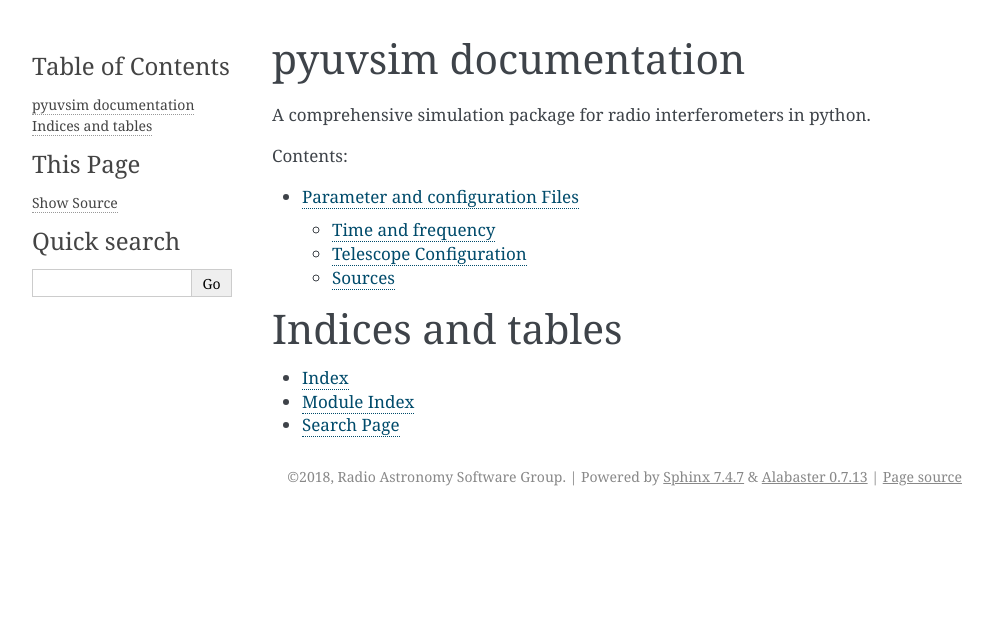
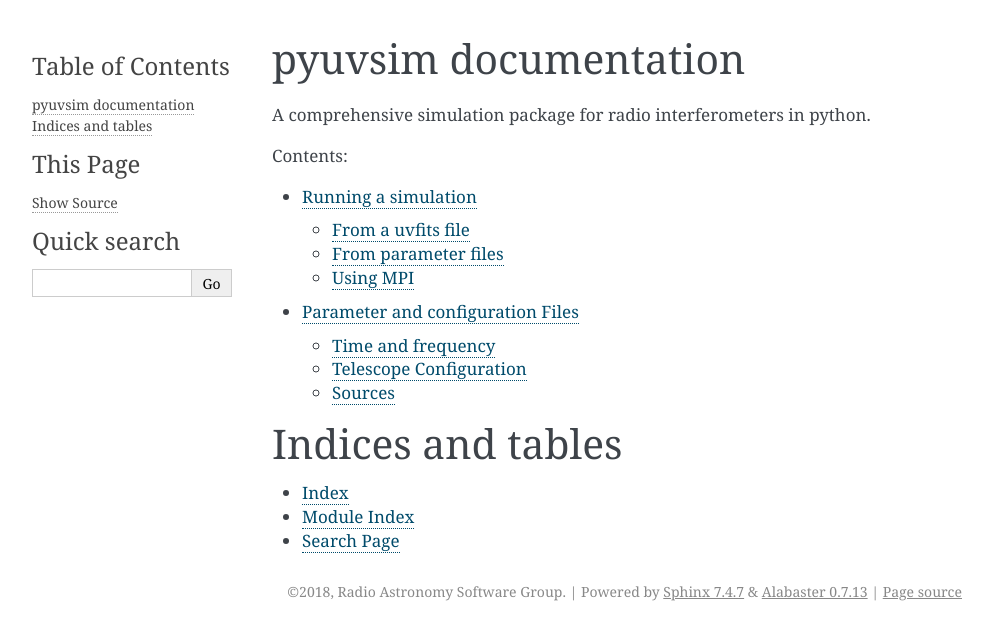
Before and after one commit to RadioAstronomySoftwareGroup/pyuvsim, a Sphinx documentation site: the page built from docs/index.rst, in a window 1280 px wide. Shown: the top 640 px of the page, without its empty margins (148-1141 px from the left). Built offline with Sphinx 7.4.7, drawn with Linux system fonts in a browser that asks for light colours; some of the changed lines change nothing that is shown.

Commit message:
Add usage to docs

```diff
--- a/docs/index.rst
+++ b/docs/index.rst
@@ -12,6 +12,7 @@ A comprehensive simulation package for radio interferometers in python.
    :maxdepth: 2
    :caption: Contents:
 
+   usage
    parameter_files
 
 
--- /dev/null
+++ b/docs/usage.rst
@@ -0,0 +1,45 @@
+
+Running a simulation
+====================
+
+``pyuvsim`` takes a UVData object, instrument configuration settings, and a source catalog and effectively "fills" the UVData object with simulated data. The function ``run_pyuvsim`` in uvsim.py
+
+
+From a uvfits file
+^^^^^^^^^^^^^^^^^^
+
+This is demonstrated in ``run_pyuvsim.py`` in the scripts directory.
+
+To simulate from a uvfits file:
+    1. Read the file into a UVData object (``input_uv``)
+    2. Define a ``beam_list`` and a ``beam_dict``.
+    3. Provide the path to a catalog file, or specify a mock catalog.
+    4. Run ``uvsim.run_uvsim()``:
+        ::
+
+             output_uv = run_pyuvsim(input_uv, beam_list, beam_dict=beam_dict)
+
+
+From parameter files
+^^^^^^^^^^^^^^^^^^^^
+
+This is demonstrated in more detail in ``run_param_pyuvsim.py`` in the scripts directory. See :doc:`parameter_files` for information on the parameter files.
+
+To simulate from parameter files:
+    1.  Use ``initialize_uvdata_from_params`` to obtain a uvdata object, beam_list, beam_dict, and beam_ids:
+        ::
+
+            input_uv, beam_list, beam_dict, beam_ids = simsetup.initialize_uvdata_from_params(params)
+
+        This function can accept ``params`` as either a parameter dictionary or a filename for a yaml file.
+    2. Provide a catalog file path.
+    3. Run ``uvsim.run_uvsim()`` as before.
+
+
+Using MPI
+^^^^^^^^^
+
+``pyuvsim`` is parallelized using the Message Passing Interface (MPI). To take full advantage of this, any wrapper must be run with ``mpirun``:
+    ::
+
+        > mpirun -n 50 python run_param_pyuvsim -p obsparam_filename.yaml   # This will run a parameter file job with 10 processing units.
```
